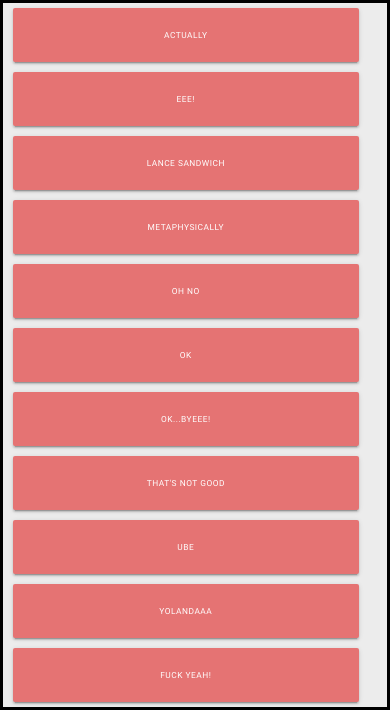
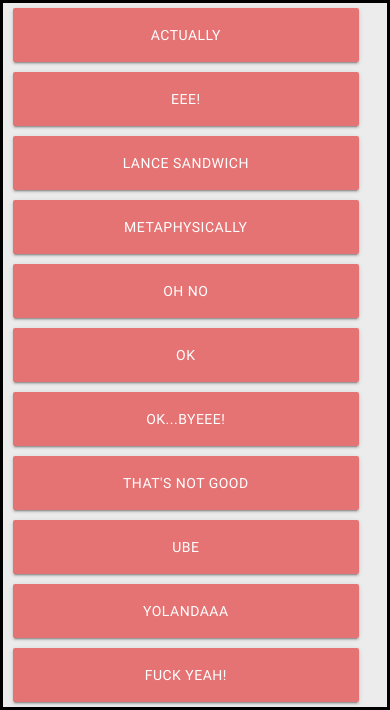
Before and after one commit to kennynham/ResumeWebsite, a plain HTML site: page index.html in a window 390 px wide. Shown: the part 138-848 px from the top of the page. Drawn offline with nearby package versions, Linux system fonts and the light colour scheme.

Commit message:
Removed scaling font

```diff
--- a/styles.css
+++ b/styles.css
@@ -40,7 +40,6 @@ input {
 
 @media only screen and (max-width: 700px) {
   input {
-    font-size: 60% !important;
     width: 90%;
     margin-left: 10px;
     margin-right: 10px;
```
